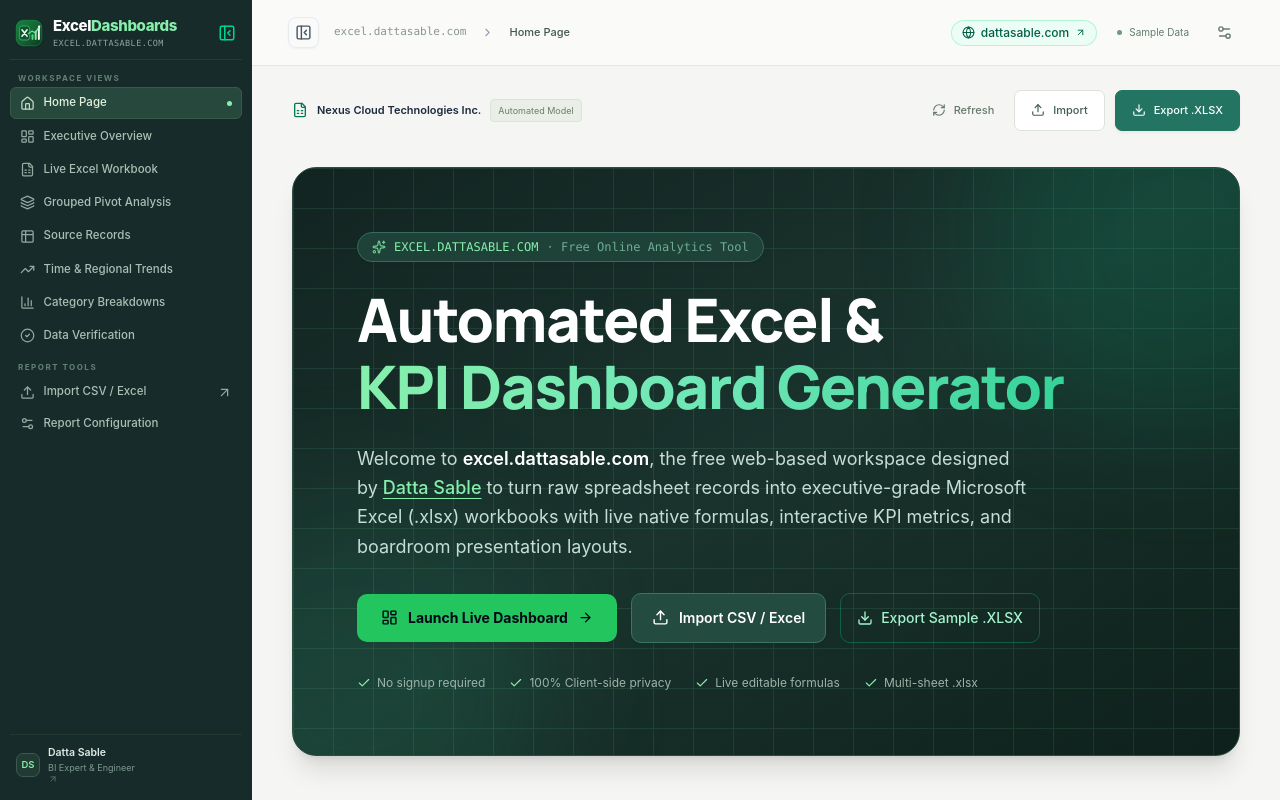
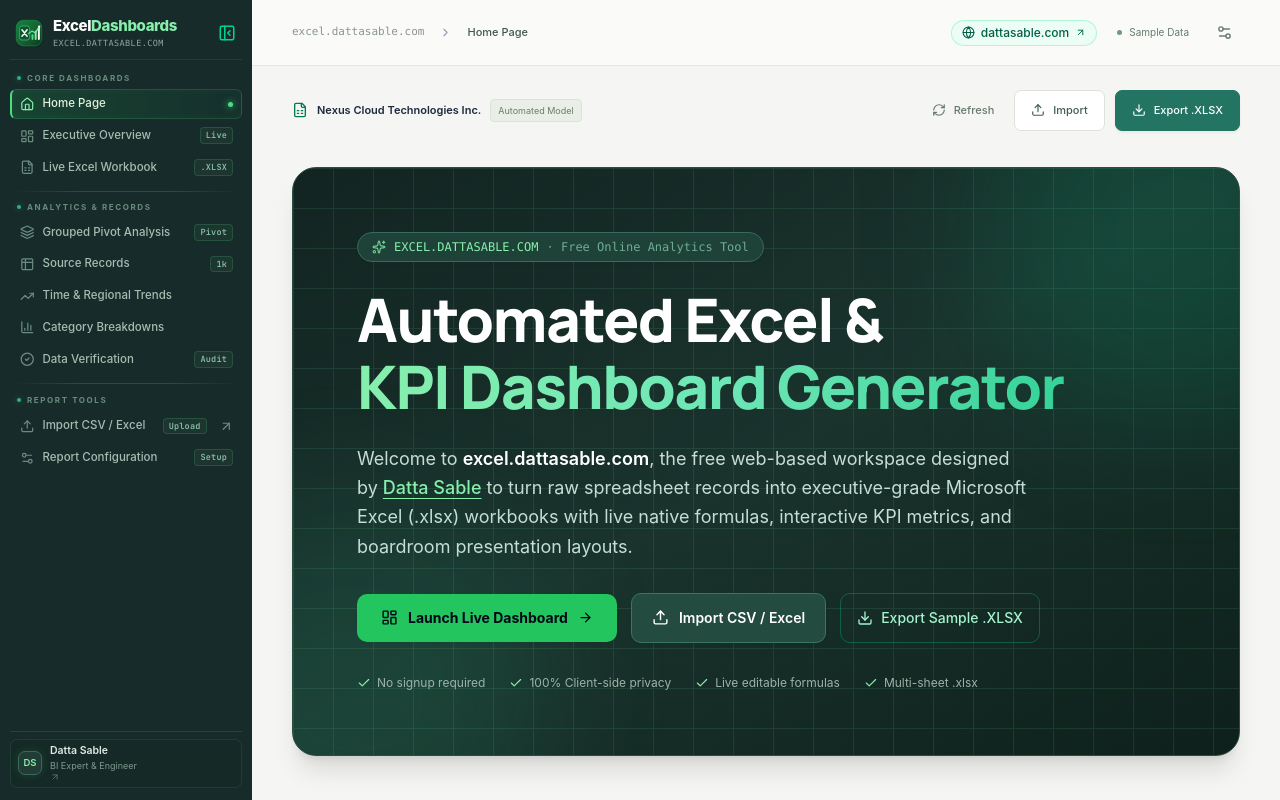
Before and after one commit to sabledattatray/nexusbi-excel-dashboard-generator, a React (Vite) app: page / in a window 1280 px wide. Shown: the top 800 px of the page. Built offline with nearby package versions, Linux system fonts and the light colour scheme.

Commit message:
Decorate sidebar menu with line separators, badges, and glowing indicators

```diff
--- a/src/components/Navbar.tsx
+++ b/src/components/Navbar.tsx
@@ -68,16 +68,45 @@
     return () => window.removeEventListener('keydown', handleKeyDown);
   }, [onToggleSidebar]);
 
-  const views: { id: NavbarProps['activeTab']; label: string; icon: typeof LayoutDashboard }[] = [
+  interface NavItemDef {
+    id: NavbarProps['activeTab'];
+    label: string;
+    icon: typeof LayoutDashboard;
+    badge?: string;
+  }
+
+  interface NavGroupDef {
+    title: string;
+    items: NavItemDef[];
+  }
+
+  const navGroups: NavGroupDef[] = [
+    {
+      title: 'Core Dashboards',
+      items: [
         { id: 'home', label: 'Home Page', icon: Home },
-    { id: 'dashboard', label: 'Executive Overview', icon: LayoutDashboard },
-    { id: 'excel-preview', label: 'Live Excel Workbook', icon: FileSpreadsheet },
-    { id: 'pivot', label: 'Grouped Pivot Analysis', icon: Layers3 },
-    { id: 'transactions', label: 'Source Records', icon: Table2 },
+        { id: 'dashboard', label: 'Executive Overview', icon: LayoutDashboard, badge: 'Live' },
+        { id: 'excel-preview', label: 'Live Excel Workbook', icon: FileSpreadsheet, badge: '.XLSX' },
+      ],
+    },
+    {
+      title: 'Analytics & Records',
+      items: [
+        { id: 'pivot', label: 'Grouped Pivot Analysis', icon: Layers3, badge: 'Pivot' },
+        {
+          id: 'transactions',
+          label: 'Source Records',
+          icon: Table2,
+          badge: config.rowCount ? (config.rowCount >= 1000 ? `${(config.rowCount / 1000).toFixed(0)}k` : `${config.rowCount}`) : '1k',
+        },
         { id: 'regions', label: 'Time & Regional Trends', icon: TrendingUp },
         { id: 'products', label: 'Category Breakdowns', icon: BarChart3 },
-    { id: 'customers', label: 'Data Verification', icon: CircleCheck },
+        { id: 'customers', label: 'Data Verification', icon: CircleCheck, badge: 'Audit' },
+      ],
+    },
   ];
+
+  const views = navGroups.flatMap((group) => group.items);
 
   const handleSelectView = (id: NavbarProps['activeTab']) => {
     setActiveTab(id);
@@ -100,7 +129,7 @@
         className={`workspace-sidebar ${isMobileMenuOpen ? 'mobile-drawer-open' : ''}`}
         aria-label="Application sidebar"
       >
-        {/* Top Header inside Sidebar: Logo & Hide/Close Sidebar Button */}
+        {/* Top Header inside Sidebar: Logo & Hide Button */}
         <div className="flex items-center justify-between w-full mb-3 pb-2 border-b border-[#243e37]">
           <button
             onClick={() => handleSelectView('home')}
@@ -110,7 +139,7 @@
             <ExcelLogo size={28} tagline="excel.dattasable.com" />
           </button>
 
-          {/* Hide Sidebar Button (collapses sidebar on desktop / closes drawer on mobile) */}
+          {/* Hide Sidebar button inside sidebar */}
           <button
             onClick={() => {
               if (window.innerWidth <= 1024) {
@@ -127,10 +156,16 @@
           </button>
         </div>
 
-        {/* Navigation Section */}
-        <div className="sidebar-label">WORKSPACE VIEWS</div>
+        {/* Navigation Sections */}
         <nav aria-label="Workspace views" className="sidebar-nav">
-          {views.map(({ id, label, icon: Icon }) => (
+          {navGroups.map((group, groupIdx) => (
+            <React.Fragment key={group.title}>
+              {groupIdx > 0 && <div className="sidebar-divider" role="separator" />}
+              <div className="sidebar-label">
+                <span className="sidebar-label-dot" />
+                <span>{group.title}</span>
+              </div>
+              {group.items.map(({ id, label, icon: Icon, badge }) => (
                 <button
                   key={id}
                   aria-current={activeTab === id ? 'page' : undefined}
@@ -138,38 +173,47 @@
                   onClick={() => handleSelectView(id)}
                   title={label}
                 >
-              <Icon size={15} />
-              <span>{label}</span>
+                  <Icon size={14.5} />
+                  <span className="truncate">{label}</span>
+                  {badge && <span className="nav-badge">{badge}</span>}
                   {activeTab === id && <span className="nav-active-dot" />}
                 </button>
               ))}
-        </nav>
+            </React.Fragment>
+          ))}
 
           {/* Tools Section */}
-        <div className="sidebar-label sidebar-tools-label">REPORT TOOLS</div>
+          <div className="sidebar-divider" role="separator" />
+          <div className="sidebar-label sidebar-tools-label">
+            <span className="sidebar-label-dot" />
+            <span>Report Tools</span>
+          </div>
           <button
-          className="nav-item"
+            className="nav-item group"
             onClick={() => {
               onOpenUploadModal();
               setIsMobileMenuOpen(false);
             }}
             title="Import your CSV or Excel dataset"
           >
-          <Upload size={15} />
-          <span>Import CSV / Excel</span>
-          <ArrowUpRight size={12} className="ml-auto opacity-60" />
+            <Upload size={14.5} />
+            <span className="truncate">Import CSV / Excel</span>
+            <span className="nav-badge">Upload</span>
+            <ArrowUpRight size={11} className="ml-1 opacity-60 group-hover:opacity-100 transition-opacity" />
           </button>
           <button
-          className="nav-item"
+            className="nav-item group"
             onClick={() => {
               onOpenCustomizer();
               setIsMobileMenuOpen(false);
             }}
             title="Customize company, report title and industry"
           >
-          <Settings2 size={15} />
-          <span>Report Configuration</span>
+            <Settings2 size={14.5} />
+            <span className="truncate">Report Configuration</span>
+            <span className="nav-badge">Setup</span>
           </button>
+        </nav>
 
         {/* Compact Bottom Author Lockup */}
         <div className="sidebar-bottom">
@@ -194,7 +238,7 @@
       {/* Workspace Sticky Topbar Header */}
       <header className="workspace-topbar" role="banner">
         <div className="breadcrumb min-w-0 flex-1 flex items-center gap-2 sm:gap-2.5">
-          {/* Universal Hide / Show Sidebar Toggle Button */}
+          {/* Show Sidebar Button (only visible when sidebar is collapsed on desktop, or on mobile) */}
           <button
             onClick={() => {
               if (window.innerWidth <= 1024) {
@@ -203,18 +247,13 @@
                 onToggleSidebar();
               }
             }}
-            className="p-1.5 -ml-1 rounded-lg text-slate-600 hover:text-emerald-800 hover:bg-emerald-50 active:scale-95 transition-all flex items-center justify-center shrink-0 border border-slate-200/80 hover:border-emerald-300 shadow-xs"
-            aria-label={isSidebarVisible ? 'Hide sidebar' : 'Show sidebar'}
-            title={isSidebarVisible ? 'Hide sidebar (Ctrl+B)' : 'Show sidebar (Ctrl+B)'}
+            className={`p-1.5 -ml-1 rounded-lg text-slate-600 hover:text-emerald-800 hover:bg-emerald-50 active:scale-95 transition-all items-center justify-center shrink-0 border border-slate-200/80 hover:border-emerald-300 shadow-xs ${
+              isSidebarVisible ? 'hidden max-lg:flex' : 'flex'
+            }`}
+            aria-label="Show sidebar"
+            title="Show sidebar (Ctrl+B)"
           >
-            {isSidebarVisible ? (
-              <PanelLeftClose size={17} className="text-slate-600 hover:text-emerald-800" />
-            ) : (
-              <div className="flex items-center gap-1.5 text-emerald-800 font-semibold text-xs px-1">
-                <PanelLeftOpen size={17} className="text-emerald-700" />
-                <span className="hidden sm:inline">Show Sidebar</span>
-              </div>
-            )}
+            <PanelLeftOpen size={17} className="text-emerald-700 font-semibold" />
           </button>
 
           <button
```
Also changed, not shown: src/index.css. Lines whose indentation alone changed are shown as unchanged.
